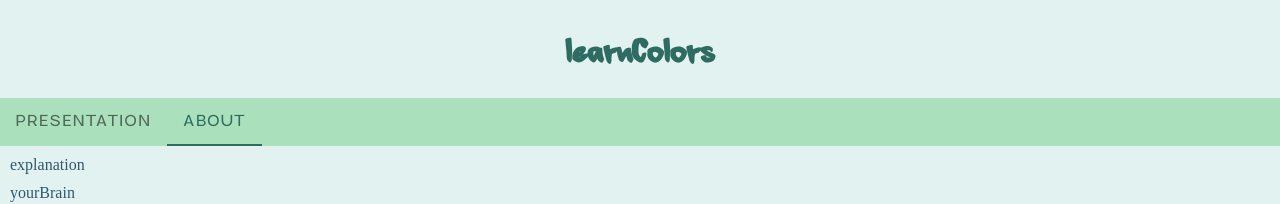
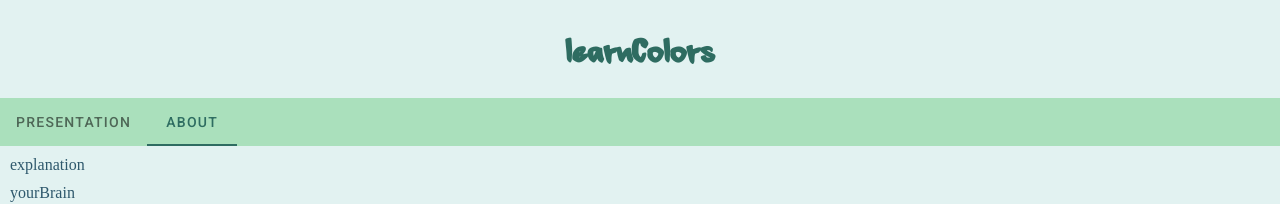
Before and after one commit to alexvkcr/colors, a Vue app: page /about in a window 1280 px wide. Shown: the top 204 px of the page. Built offline with nearby package versions, Linux system fonts and the light colour scheme; what vue-google-adsense would draw is missing.

Commit message:
refactor&style/several improvements

```diff
--- a/src/components/Counter.vue
+++ b/src/components/Counter.vue
@@ -34,8 +34,8 @@ export default {
   display: inline-block;
   margin-left: 3vw;
 
-  font-family: 'Manoyri';
-  font-size: 18px;
+  font-family: 'Google Sans',sans-serif;
+  font-size: 14px;
 
 }
 @media screen and (min-width: 600px) {
--- a/src/components/NameColours.vue
+++ b/src/components/NameColours.vue
@@ -2,19 +2,20 @@
   <div id="NameColours">
     <p class="game-title">1 {{$t('colourName')}} -> 4 {{$t('options')}}</p>
     <p class="mob-set name" v-bind:id="'name'" v-bind:attr-id="'id'+randomColour.codes[0]">{{ randomColour[$i18n.locale] }}</p>
-    <p class="mob-set colorDisplay"
+    <show-clue class="show-clue" :prop-clue='randomColour[$i18n.locale+"_tip"]'></show-clue>
+    <p class="mob-set color-display"
       v-bind:style="{ backgroundColor: '#'+randomColours[0].codes[0]}"
       v-bind:attr-id="'id'+randomColours[0].codes[0] "
       v-on:click="isCorrect($event)"> </p>
-    <p class="mob-set colorDisplay"
+    <p class="mob-set color-display"
       v-bind:style="{ backgroundColor: '#'+randomColours[1].codes[0]}"
       v-bind:attr-id="'id'+randomColours[1].codes[0] "
       v-on:click="isCorrect($event)"> </p>
-    <p class="mob-set colorDisplay"
+    <p class="mob-set color-display"
       v-bind:style="{ backgroundColor: '#'+randomColours[2].codes[0]}"
       v-bind:attr-id="'id'+randomColours[2].codes[0] "
       v-on:click="isCorrect($event)"> </p>
-    <p class="mob-set colorDisplay"
+    <p class="mob-set color-display"
       v-bind:style="{ backgroundColor: '#'+randomColours[3].codes[0]}"
       v-bind:attr-id="'id'+randomColours[3].codes[0] "
       v-on:click="isCorrect($event)"> </p>
@@ -34,6 +35,8 @@
 }
 </i18n>
 <script>
+import ShowClue from './ShowClue.vue';
+
 export default {
   name: 'NameColours',
   props: {
@@ -98,6 +101,9 @@ export default {
         this.$emit('fail',{'correct':gameId.value, 'fail':clickId.value})
       }
     }
+  },
+  components:{
+    ShowClue
   }
 }
 </script>
@@ -111,18 +117,24 @@ export default {
 .game-title{
   width: 75%;
   margin: 0 auto;
-  font-family: 'Manoyri';
+
+  font-size: 14px;
+  font-family: 'Google Sans',sans-serif;
 }
 .name{
-  font-size: 18px;
+  font-size: 16px;
 
-  font-family: 'Manoyri';
+  font-family: 'Google Sans',sans-serif;
 }
 .mob-set{
   margin-left:20%;
 }
-
-.colorDisplay{
+.show-clue{
+  position: relative;
+  bottom: 18px;
+  left: 66%;
+}
+.color-display{
   width: 100px;
   border: 0.2px solid black;
   padding: 20px 32px;
@@ -135,12 +147,12 @@ export default {
 
 .correct{
   border: 0.2px solid white;
-  outline: 2px solid #ccff00;
+  outline: 3px solid green;
 }
 
 .fail{
   border: 0.2px solid white;
-  outline: 2px solid #FF355E;
+  outline: 3px solid #FF355E;
 }
 @media screen and (min-width: 600px) {
   #NameColours{
@@ -151,7 +163,7 @@ export default {
     padding: 16px 32px;
     padding: 16px 32px;
   }
-  .colorDisplay:hover{
+  .color-display:hover{
     border: 0.2px solid white;
   }
 }
--- a/src/components/Presentation.vue
+++ b/src/components/Presentation.vue
@@ -14,6 +14,7 @@
         </select>
       </div>
       <ul class="texts">
+        <li class="bold">{{ $t('tease') }}</li>
         <li>{{ $t('what') }}</li>
         <li>{{ $t('what2') }} </li>
         <li>{{ $t('explanation') }}</li>
@@ -50,9 +51,10 @@ export default {
   "es": {
     "play": "¡JUEGA YA!",
     "welcome": "¡Bienvenidos a GetColors!",
-    "what": "Esta es una página dónde encontrarás divertidos juegos para entretenerte y convertirte en alguien distinguido que sabe de colores al mismo tiempo.",
-    "what2": "Escoge sabiamente tu juego ya que estos son muy distintos en dificultad.",
-    "explanation": "Encontrarás las instrucciones para cada juego debajo de él cuando lo selecciones.",
+    "tease": "¿Crees que te conoces todos los colores?",
+    "what": "Aquí encontrarás divertidos juegos para entretenerte y conseguir un lenguaje más distinguido.",
+    "what2": "Escoge sabiamente tu juego para aprender el máximo.",
+    "explanation": "Las instrucciones para cada juego en él mismo cuando lo selecciones.",
     "change": "Cambiar idioma",
     "en": "Inglés",
     "es": "Español"
@@ -60,9 +62,10 @@ export default {
   "en": {
     "play": "PLAY NOW!",
     "welcome": "Welcome to GetColors!",
-    "what": "This is a web where you'll find fun games to amuse yourself and become someone distiguished whom knwos about colors at the same time",
-    "what2": "Choose wisely your game since they are very different in difficuty",
-    "explanation": "You'll find the instructions for each game under it when you select it",
+    "tease": "Do you believe you know all the colors?",
+    "what": "Here you'll find fun games to amuse yourself and get a more distiguished speaking.",
+    "what2": "Choose wisely your game to learn as mush as possible.",
+    "explanation": "The instructions for each game are below them when you select it.",
     "change": "Switch language",
     "en": "English",
     "es": "Spanish"
@@ -72,10 +75,11 @@ export default {
 
 <style scoped>
 *{
-    color: #2e586c;
+  color: #2e586c;
 }
 #Presentation{
   max-width: 1024px;
+  font-family: 'Roboto',arial,sans-serif;
 }
 .play{
   width: 180px;/*margin-left depends on this size */
@@ -131,11 +135,26 @@ h2{
   border-style: outset;
   border-radius: 5px;
 }
+ul {
+	position: relative;
+	list-style: none;
+	margin-left: 0;
+	padding-left: 1.2em;
+}
+ul li:before {
+	content: ">>";
+  font-weight: initial;
+	position: absolute;
+	left: 0;
+}
 
 .texts{
   display: inline-block;
   width: 100%;
   padding: 20px;
+}
+.bold{
+  font-weight: bold;
 }
 @media screen and (min-width: 600px) {
   .coloured-section{
--- a/src/components/Tabs.vue
+++ b/src/components/Tabs.vue
@@ -43,7 +43,7 @@ h1{
   text-align: center;
 }
 .v-slide-group__wrapper{
-  font-family: 'Clinton';
+  font-family: 'Roboto',arial,sans-serif;;
 }
 .v-slide-group__prev:not(.a):not(.a):not(.a):not(.a):not(.a):not(.a){
   display:none;
```
